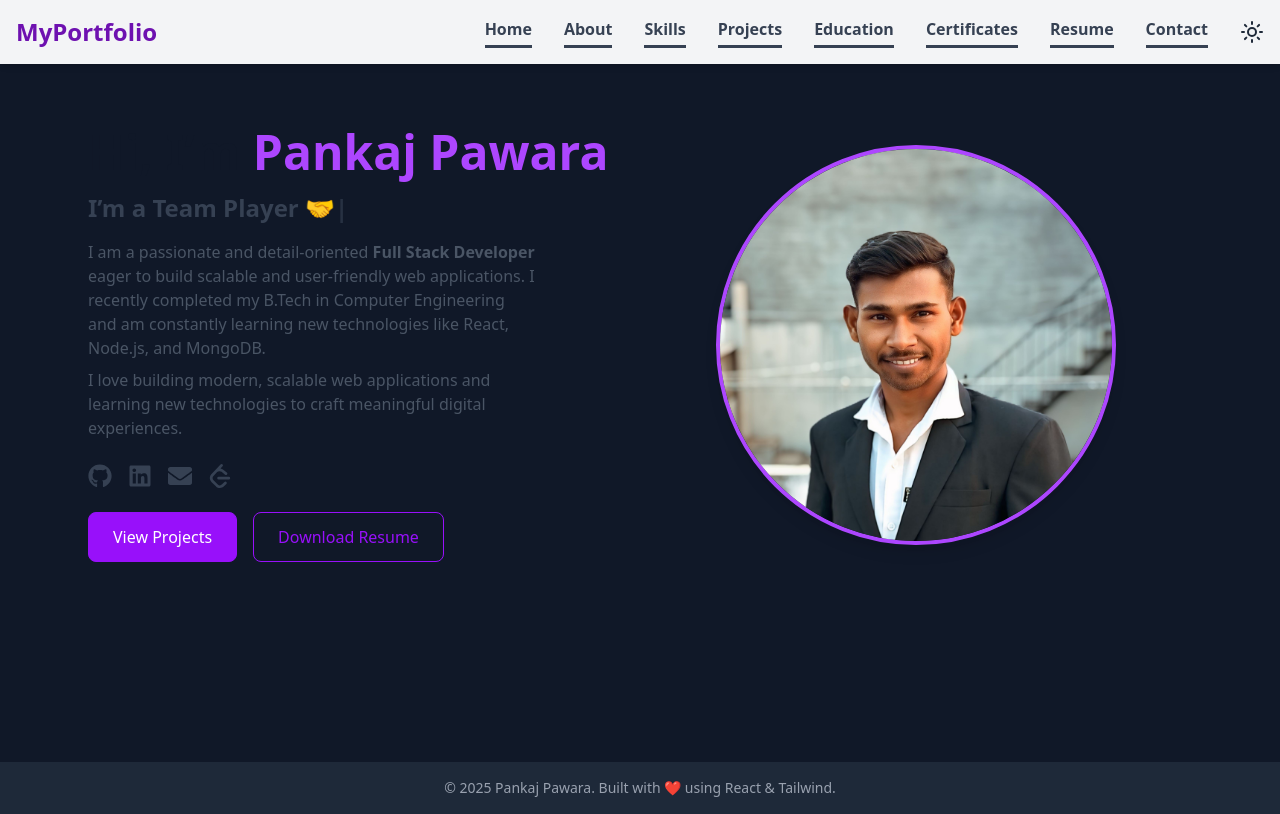
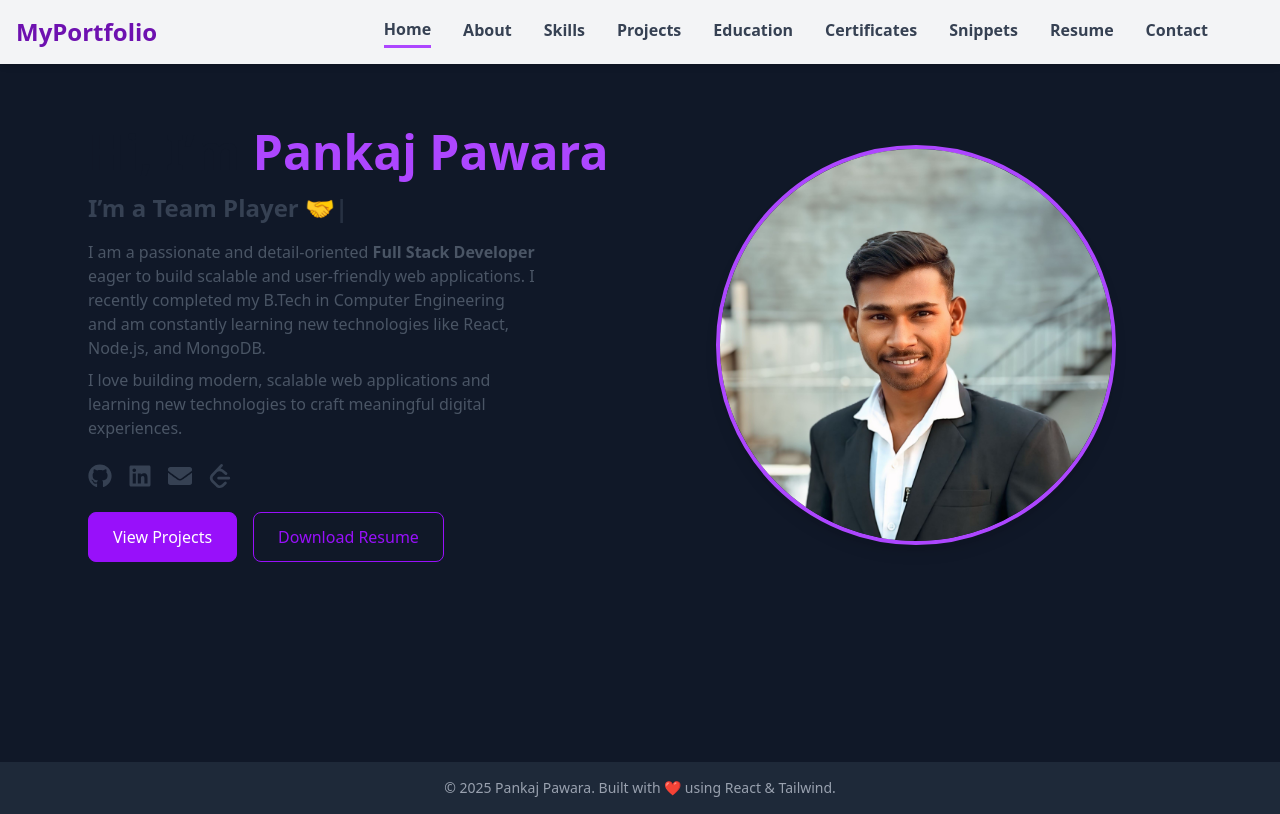
Before and after one commit to PankajPawara/my-portfolio, a React (Vite) app: page / in a window 1280 px wide. Built offline with nearby package versions, Linux system fonts and the light colour scheme.

Commit message:
Navbar fixes

```diff
--- a/src/components/Navbar.jsx
+++ b/src/components/Navbar.jsx
@@ -7,11 +7,11 @@ const Navbar = () => {
   const location = useLocation();
   const { theme, toggleTheme } = useContext(ThemeContext);
   const [open, setOpen] = useState(false);
-  const isDark = theme === "dark";
+  const pages = ["Home", "About", "Skills", "Projects", "Education","Certificates","Snippets", "Resume", "Contact"];
 
   return (
     <nav className="bg-gray-100 dark:bg-gray-800 shadow-md sticky top-0 z-50">
-      <div className="max-w-7xl mx-auto px-4 flex justify-between items-center h-16">
+      <div className="max-w-7xl mx-auto px-4 flex gap-4 justify-between items-center h-16">
 
         {/* Logo */}
         <Link to="/" className="sm:text-xl md:text-2xl font-extrabold text-purple-800 dark:text-purple-500">
@@ -19,12 +19,12 @@ const Navbar = () => {
         </Link>
 
         {/* Desktop Menu */}
-        <div className="hidden md:flex md:gap-4 lg:gap-8 text-gray-800 dark:text-gray-200">
-          {["Home", "About", "Skills", "Projects", "Education","Certificates", "Resume", "Contact"].map((item) => (
+        <div className="hidden md:flex md:gap-4 md:overflow-auto lg:gap-8 items-center">
+          {pages.map((item) => (
             <Link
               key={item}
               to={item === "Home" ? "/" : `/${item.toLowerCase()}`}
-              className="text-gray-700 md:font-bold pb-1 dark:text-gray-300 hover:text-purple-500 border-b-3 hover:border-purple-500"
+              className={`pb-0 text-gray-700 md:font-bold pb-1 dark:text-gray-400 hover:text-purple-500 hover:scale-110 hover:border-b-3 hover:border-purple-500 ${location.pathname === (item === "Home" ? "/" : `/${item.toLowerCase()}`) ? "dark:text-purple-500 border-b-3 border-purple-500" : ""}`}
             >
               {item}
             </Link>
@@ -48,7 +48,7 @@ const Navbar = () => {
       {/* Mobile Menu */}
       {open && (
         <div className="md:hidden flex flex-col bg-gray-100 dark:bg-gray-800 px-6 py-4 space-y-4 overflow-hidden">
-          {["Home", "About", "Skills", "Projects", "Education","Certificates","Snippets", "Resume", "Contact"].map((item) => (
+          {pages.map((item) => (
             <Link
               key={item}
               to={item === "Home" ? "/" : `/${item.toLowerCase()}`}
--- a/src/context/ThemeContext.jsx
+++ b/src/context/ThemeContext.jsx
@@ -3,7 +3,8 @@ import { createContext, useEffect, useState } from "react";
 export const ThemeContext = createContext();
 
 export const ThemeProvider = ({ children }) => {
-  const [theme, setTheme] = useState(localStorage.getItem("theme") || "dark");
+  // const [theme, setTheme] = useState(localStorage.getItem("theme") || "dark");
+  const [theme, setTheme] = useState("dark");
 
   useEffect(() => {
     localStorage.setItem("theme", theme);
--- a/src/index.css
+++ b/src/index.css
@@ -2,3 +2,6 @@
 :root{
     scrollbar-width: none;
 }
+::-webkit-scrollbar {
+    display: none;
+}
```
